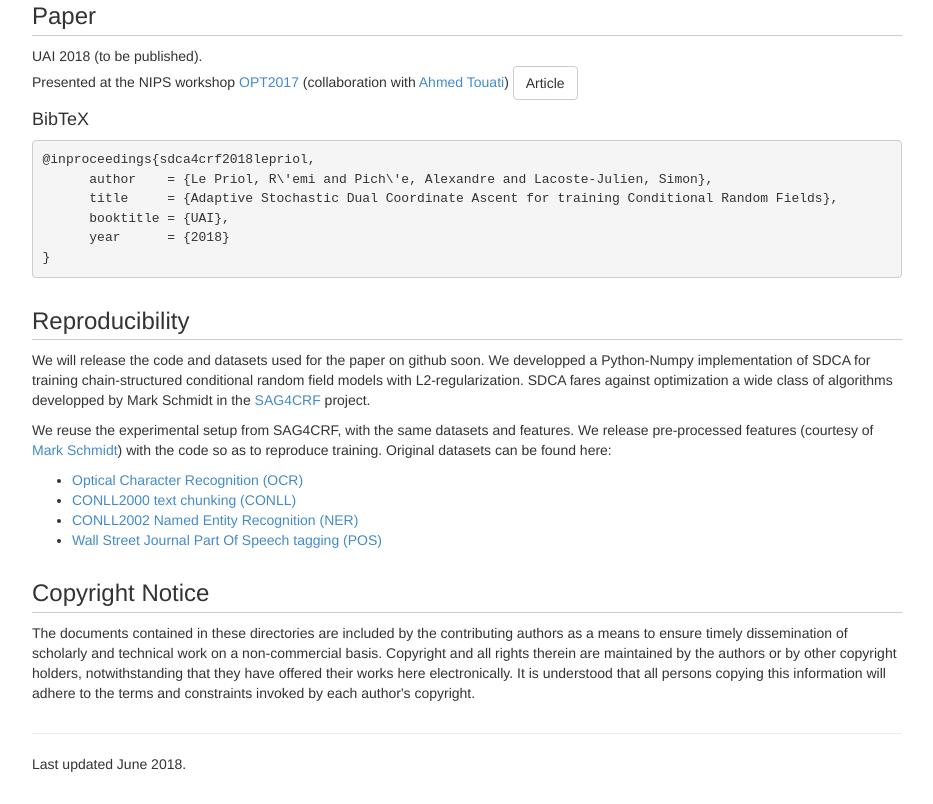
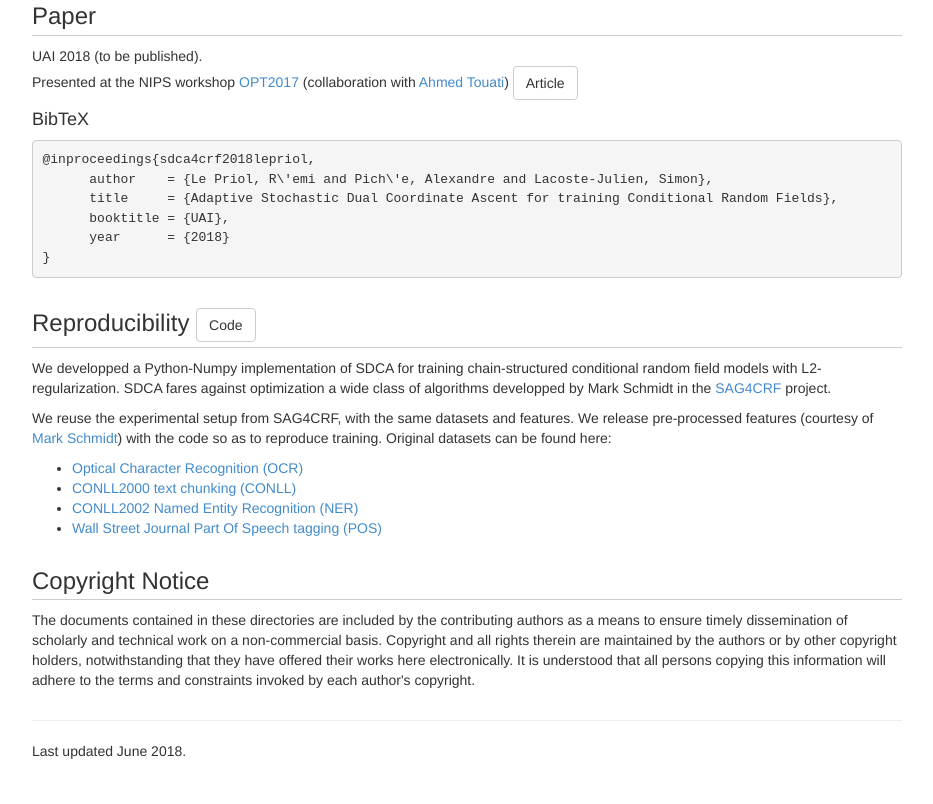
Before and after one commit to remilepriol/remilepriol.github.io, a plain HTML site: page research/sdca4crf.html in a window 1280 px wide. Shown: the part 818-1622 px from the top of the page, without its empty margins (173-1106 px from the left). Drawn offline with Linux system fonts and the light colour scheme.

Commit message:
Add link to code

```diff
--- a/research/sdca4crf.html
+++ b/research/sdca4crf.html
@@ -58,7 +58,9 @@
              UAI 2018 (to be published). <br>
              Presented at the NIPS workshop <a href="http://opt-ml.org/papers.html">OPT2017</a>
                  (collaboration with <a href="https://mila.quebec/en/person/touati-ahmed/">Ahmed Touati</a>)
-                 <a a="" href="https://arxiv.org/abs/1712.08577" class="btn btn-default">Article</a> <br>
+                 <a href="https://arxiv.org/abs/1712.08577"
+                    target="_blank"
+                    class="btn btn-default">Article</a> <br>
              </p>
 
         <h4>BibTeX</h4>
@@ -73,9 +75,12 @@
 
 
       <div class="row">
-            <h3>Reproducibility</h3>
+            <h3>Reproducibility
+                <a href="https://github.com/remilepriol/sdca4crf"
+                   target="_blank"
+                   class="btn btn-default">Code</a>
+            </h3>
             <p>
-            We will release the code and datasets used for the paper on github soon.
             We developped a Python-Numpy implementation of SDCA for training chain-structured conditional random field models with L2-regularization.
             SDCA fares against optimization a wide class of algorithms developped by Mark Schmidt in the <a href="https://www.cs.ubc.ca/~schmidtm/Software/SAG4CRF.html">SAG4CRF</a> project.
             </p>
```
